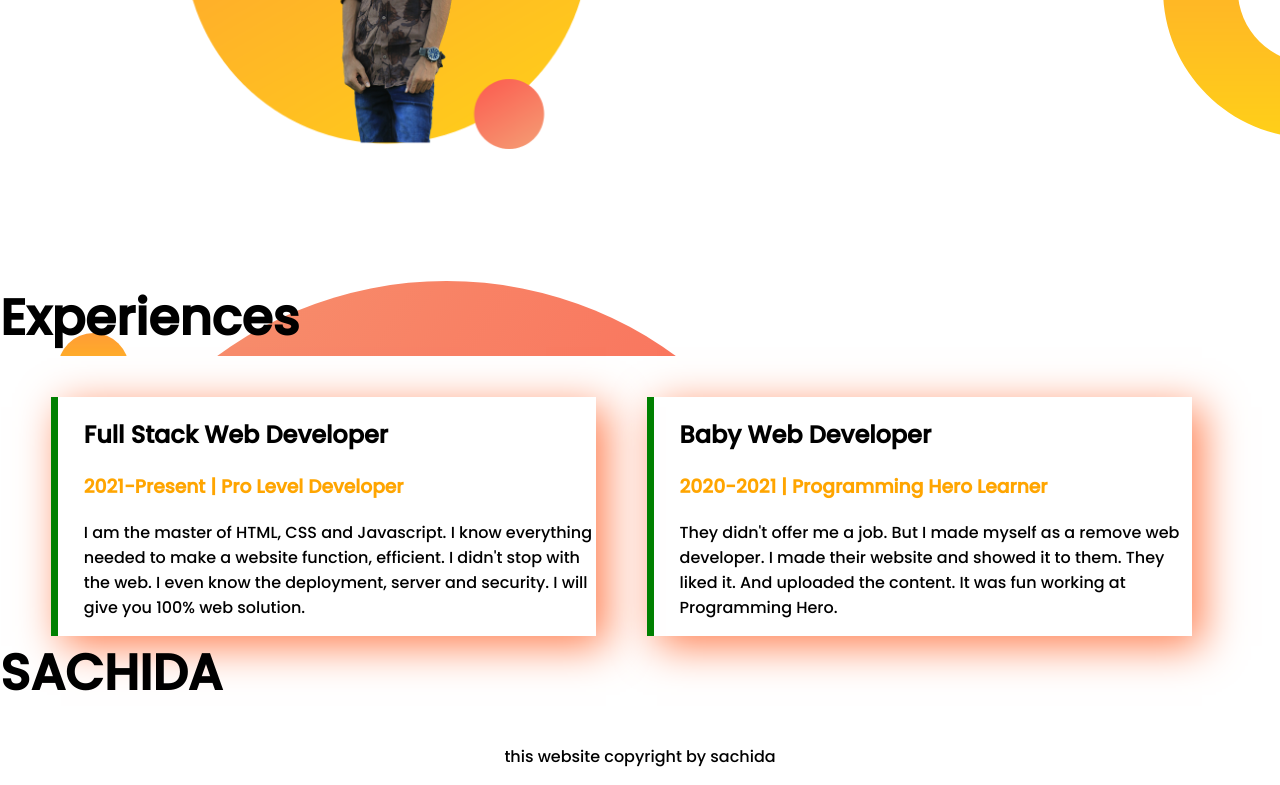
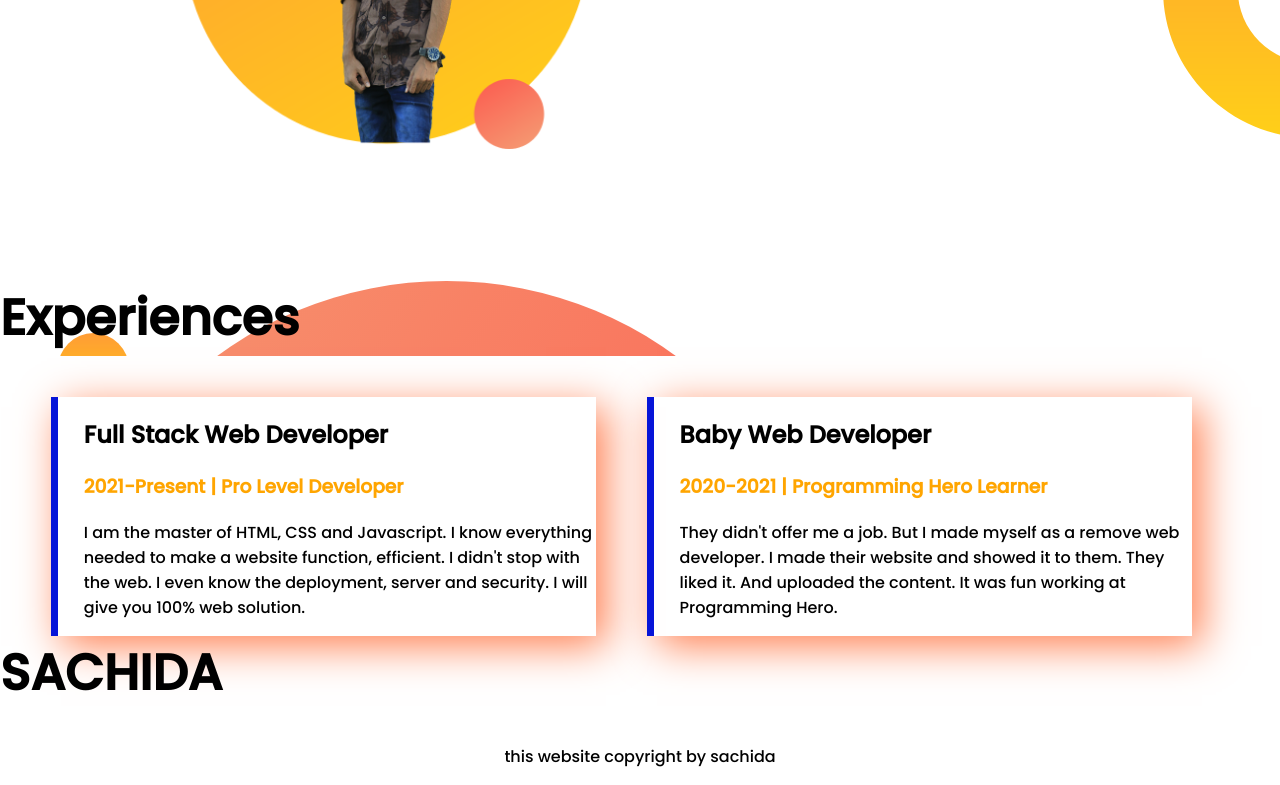
Before and after one commit to sachida-op/web-portfolio, a plain HTML site: page index.html in a window 1280 px wide. Shown: the part 761-1546 px from the top of the page. Drawn offline with Linux system fonts and the light colour scheme.

Commit message:
website done

```diff
--- a/style.css
+++ b/style.css
@@ -33,6 +33,6 @@ background-repeat: no-repeat;}
 .single-exprience{
     box-shadow: 10px 10px 40px  coral;
     height: 40%;
-    border-left: 7px solid green;
+    border-left: 7px solid rgb(6, 20, 216);
 }
 footer p{text-align: center;}
```
